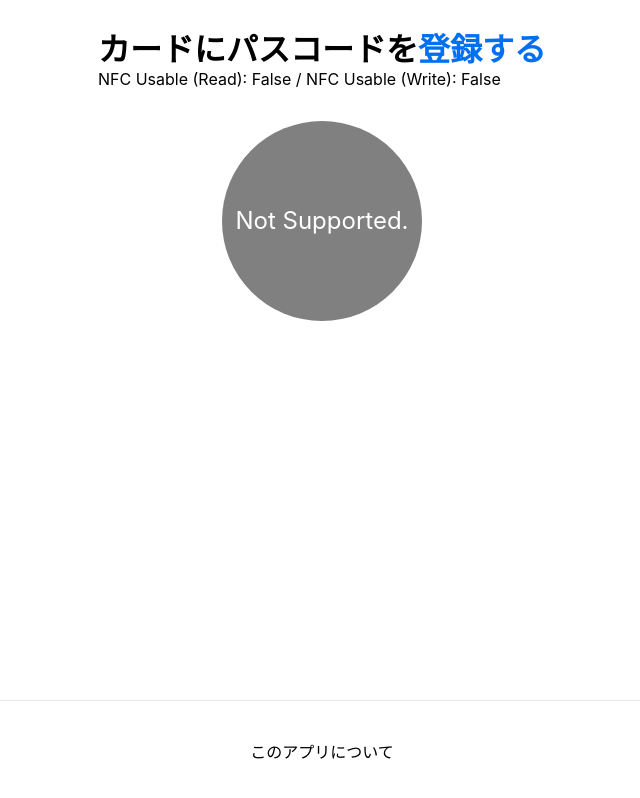
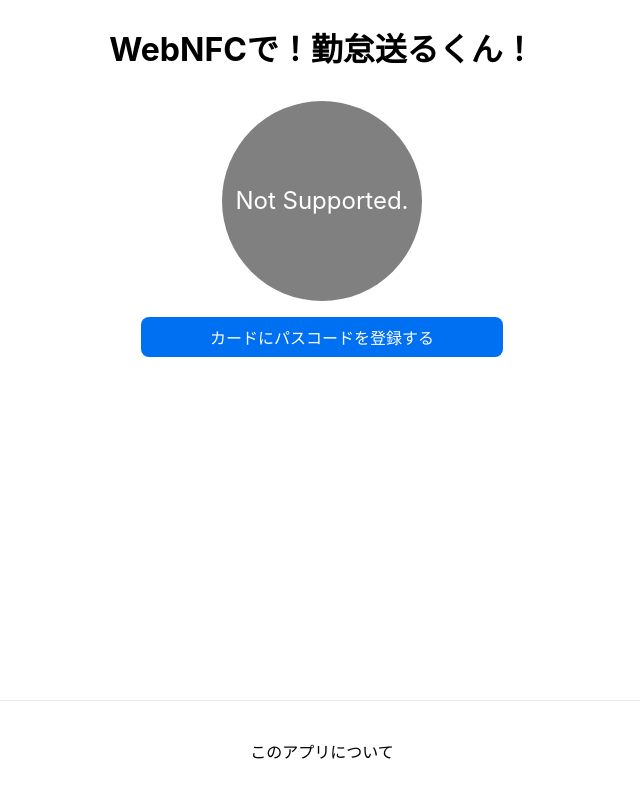
Before and after one commit to gatchan0807/web-nfc-kintai, a Next.js app: page / in a window 1280 px wide. Shown: the whole page, without its empty margins (318-958 px from the left). Built offline with nearby package versions, Linux system fonts and the light colour scheme.

Commit message:
💄 リンクのUI調整

```diff
--- a/pages/index.js
+++ b/pages/index.js
@@ -1,4 +1,3 @@
-import { useEffect, useState } from "react";
 import Head from "next/head";
 import Link from "next/link";
 import styles from "../styles/Home.module.css";
@@ -14,35 +13,13 @@ export default function Home() {
       </Head>
 
       <main className={styles.main}>
-        <h1 className={styles.title}>
-          カードにパスコードを<Link href="/register">登録する</Link>
-        </h1>
-        <NFCUsableFlag></NFCUsableFlag>
+        <h1 className={styles.title}>WebNFCで！勤怠送るくん！</h1>
         <Status></Status>
+        <span className={styles.link}>
+          <Link href="/register">カードにパスコードを登録する</Link>
+        </span>
       </main>
       <footer className={styles.footer}>このアプリについて</footer>
     </div>
   );
 }
-
-function NFCUsableFlag() {
-  const [nfcReadFlag, setNFCReadFlag] = useState("False");
-  const [nfcWriteFlag, setNFCWriteFlag] = useState("False");
-
-  useEffect(() => {
-    if (process.browser) {
-      if ("NDEFReader" in window) {
-        setNFCReadFlag("True");
-      }
-      if ("NDEFWriter" in window) {
-        setNFCWriteFlag("True");
-      }
-    }
-  });
-
-  return (
-    <div>
-      NFC Usable (Read): {nfcReadFlag} / NFC Usable (Write): {nfcWriteFlag}
-    </div>
-  );
-}
--- a/styles/Home.module.css
+++ b/styles/Home.module.css
@@ -110,6 +110,16 @@
   height: 1em;
 }
 
+.link a {
+  display: block;
+  border-radius: 0.5rem;
+  background-color: #0070f3;
+  padding: 0.5rem 2rem;
+  margin: 1rem 2rem;
+  text-align: center;
+  color: #fff;
+}
+
 @media (max-width: 600px) {
   .grid {
     width: 100%;
```
